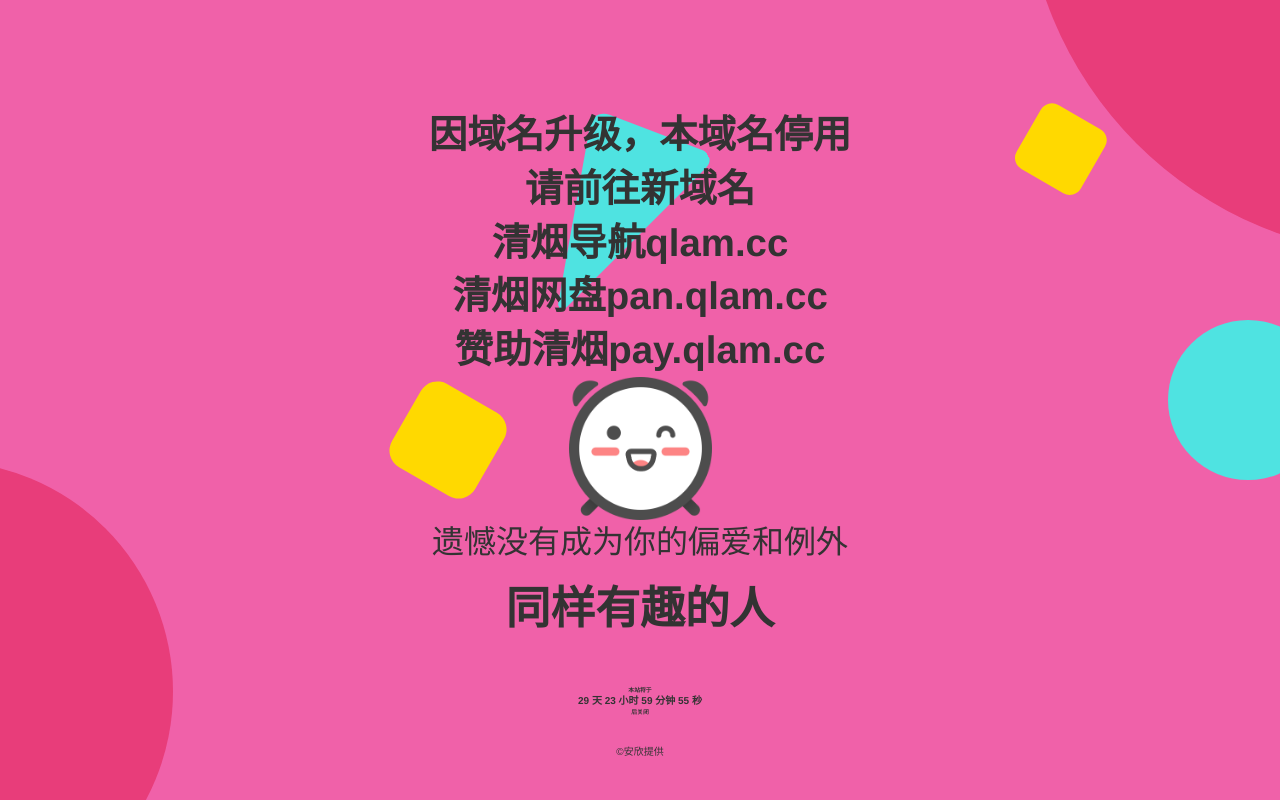
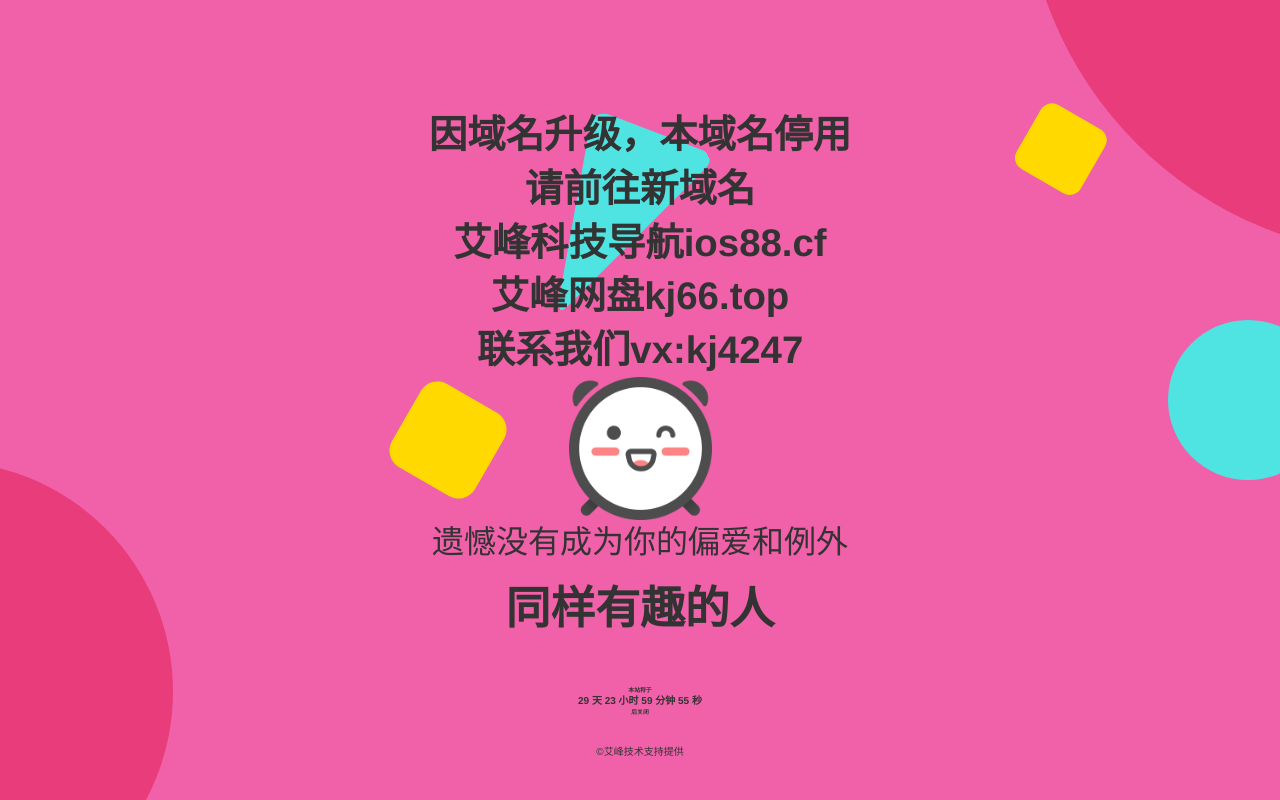
Before and after one commit to io50/qy, a plain HTML site: page index.html in a window 1280 px wide. Drawn offline with Linux system fonts and the light colour scheme.

Commit message:
Update index.html

```diff
--- a/index.html
+++ b/index.html
@@ -6,7 +6,7 @@
 
 		<meta name="viewport"
 			content="width=device-width,initial-scale=1, minimum-scale=1, maximum-scale=1, user-scalable=no">
-		<title>清烟提醒</title>
+		<title>艾峰科技提醒您</title>
 		<meta http-equiv="x-rim-auto-match" content="none">
 		<meta name="apple-mobile-web-app-capable" content="yes">
 		<meta name="full-screen" content="yes">
@@ -41,15 +41,15 @@
 			<div class="page-box">
 				<div class="title1">
 					<div style="text-align: center;">因域名升级，本域名停用<br>
-						请前往新域名<!-- <a href="http://qlam.cc">qlam.cc</a>--><br>
-						清烟导航<a href="http://qlam.cc">qlam.cc</a><br>
-						清烟网盘<a href="http://pan.qlam.cc">pan.qlam.cc</a><br>
-						赞助清烟<a href="http://pay.qlam.cc">pay.qlam.cc</a>
+						请前往新域名<!-- <a href="https://ios88.cf">qlam.cc</a>--><br>
+						艾峰科技导航<a href="https://ios88.cf">ios88.cf</a><br>
+						艾峰网盘<a href="https://kj66.topv">kj66.top</a><br>
+						联系我们<a href="https://tool.gljlw.com/qq/?qq=723110221">vx:kj4247</a>
 						<aside> </aside>
 					</div>
 				</div>
 				<div class="logo">
-					<div class="logo-1"></div>
+					<div class="logo-1"></div>s
 					<div class="logo-2"></div>
 					<div class="logo-3"></div>
 					<div class="logo-4"></div>
@@ -64,7 +64,7 @@
 					<div class="text-2">&nbsp;
 						<span class="text-2-1">看上面</span>
 						<span class="text-2-2">同样有趣的人</span>
-						<span class="text-2-3">清烟</span>
+						<span class="text-2-3">艾峰科技</span>
 						<span class="text-2-4">连接你我</span>
 					</div>
 				</div>
@@ -75,7 +75,7 @@
 			    	</div>
 
 			<div class="copyright">
-				<a href="https://obs9.top" target="_blank">©安欣提供</a>
+				<a href="https://obs9.top" target="_blank">©艾峰技术支持提供</a>
 				</div>
 		</div>
 		<div id="horizontalMask">
```
